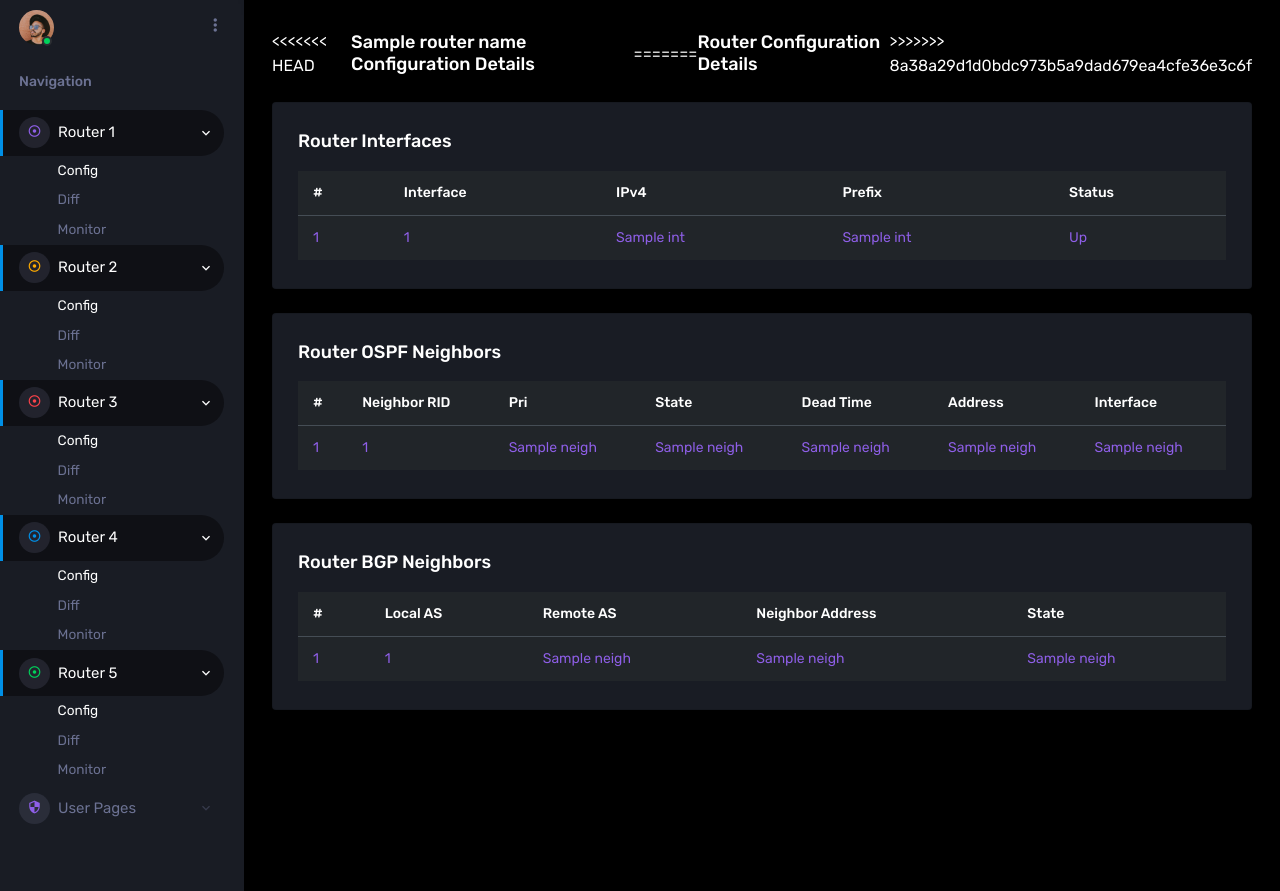
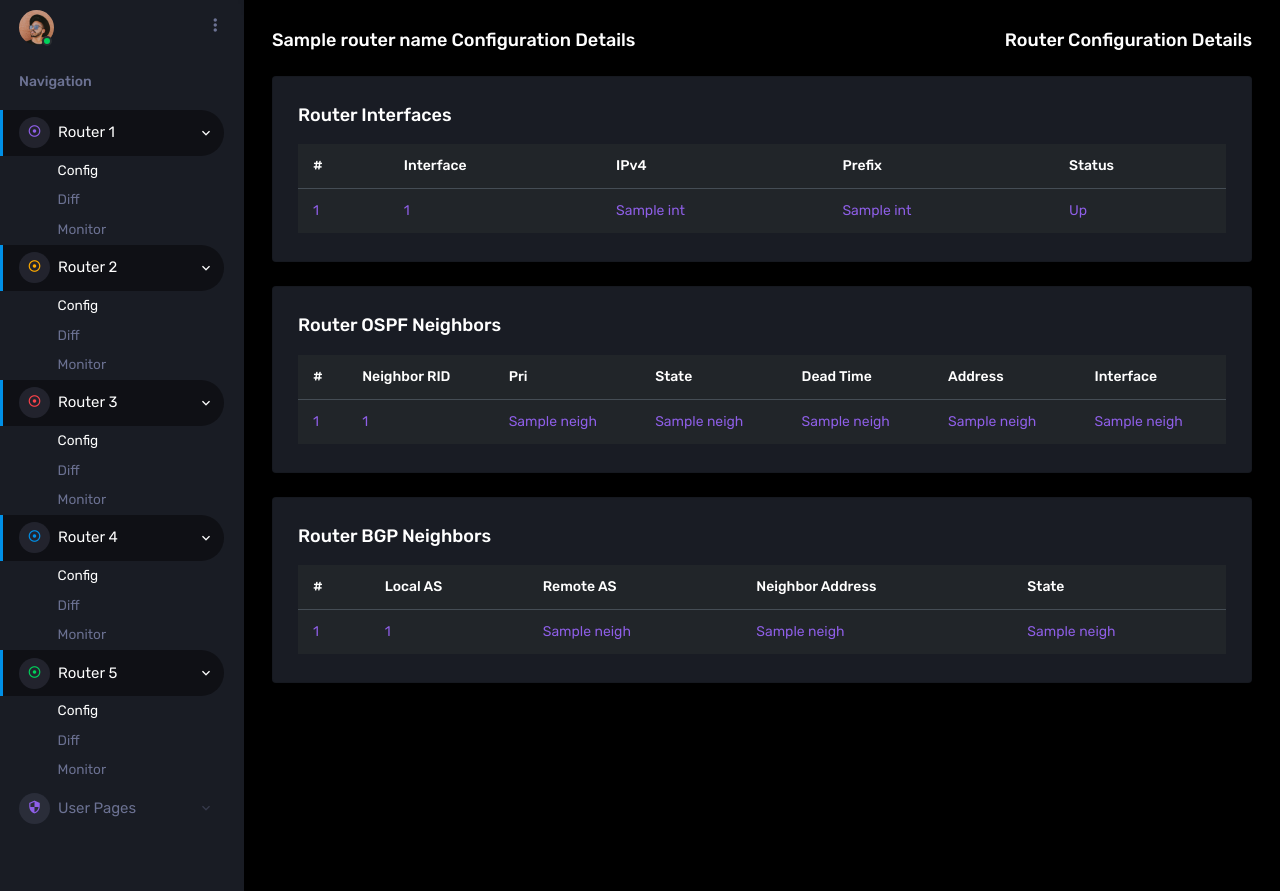
Before and after one commit to aditiprakash/NetmanProject, a Flask app: template flask-dashboard-corona-dark-master/app/home/templates/basic-table.html in a window 1280 px wide. Shown: the part 70-961 px from the top of the page. Run offline with Flask 2, Linux system fonts and the light colour scheme; the template is opened without the code that fills it: most values are stand-ins (such as "Sample title", 1, 10 or a date in 2020); some libraries are stand-ins or nearby versions.

Commit message:
Fixed HEAD

```diff
--- a/flask-dashboard-corona-dark-master/app/home/templates/basic-table.html
+++ b/flask-dashboard-corona-dark-master/app/home/templates/basic-table.html
@@ -12,7 +12,6 @@
 
     <div class="content-wrapper">
       <div class="page-header">
-<<<<<<< HEAD
         <h3 class="page-title"> {{routerName}} Configuration Details </h3>
         <!-- <nav aria-label="breadcrumb">
           <ol class="breadcrumb">
@@ -20,9 +19,7 @@
             <li class="breadcrumb-item active" aria-current="page">Routers</li>
           </ol>
         </nav> -->
-=======
         <h3 class="page-title"> Router Configuration Details </h3>
->>>>>>> 8a38a29d1d0bdc973b5a9dad679ea4cfe36e3c6f
       </div>
       <div class="row">
 
```
